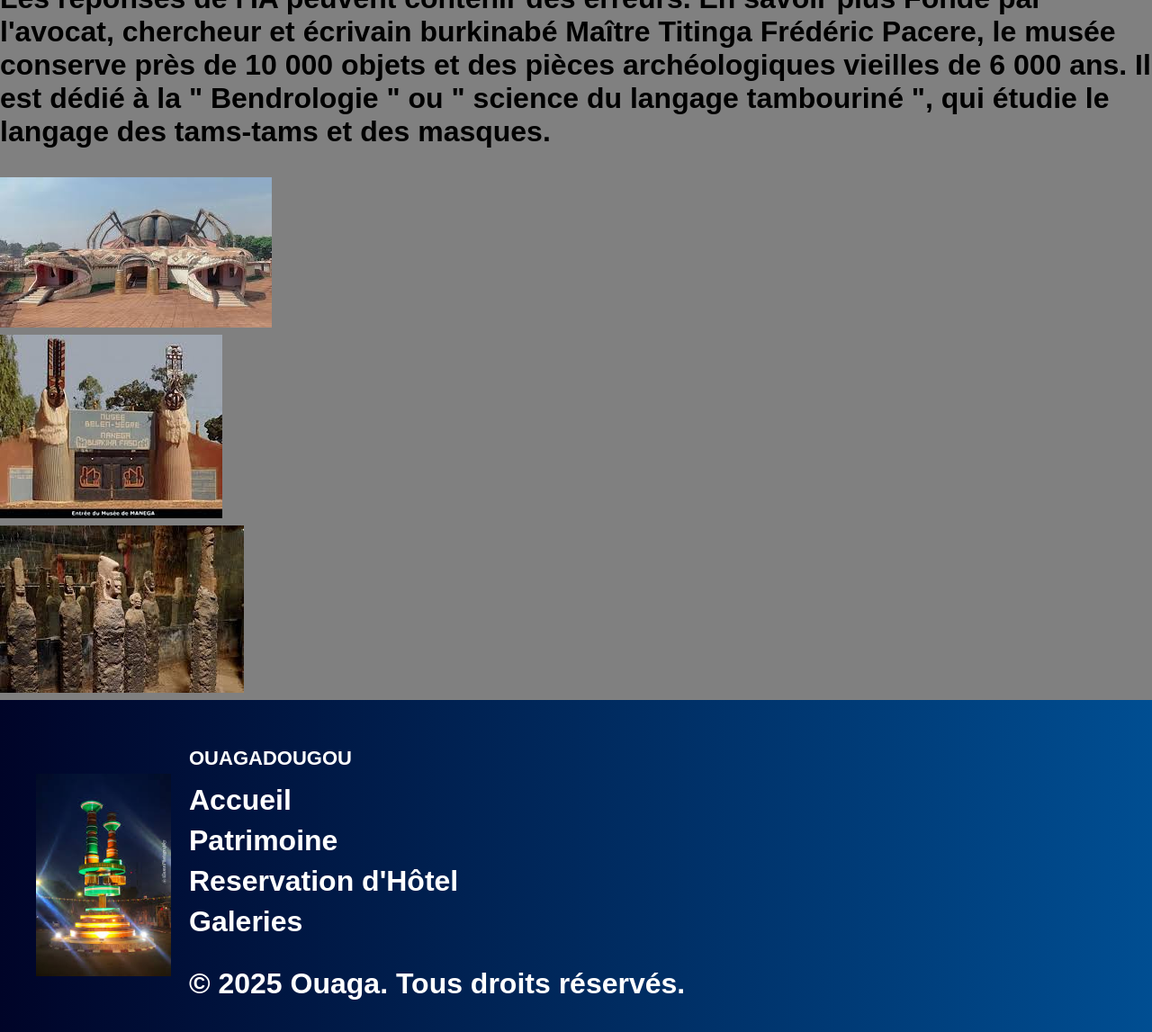
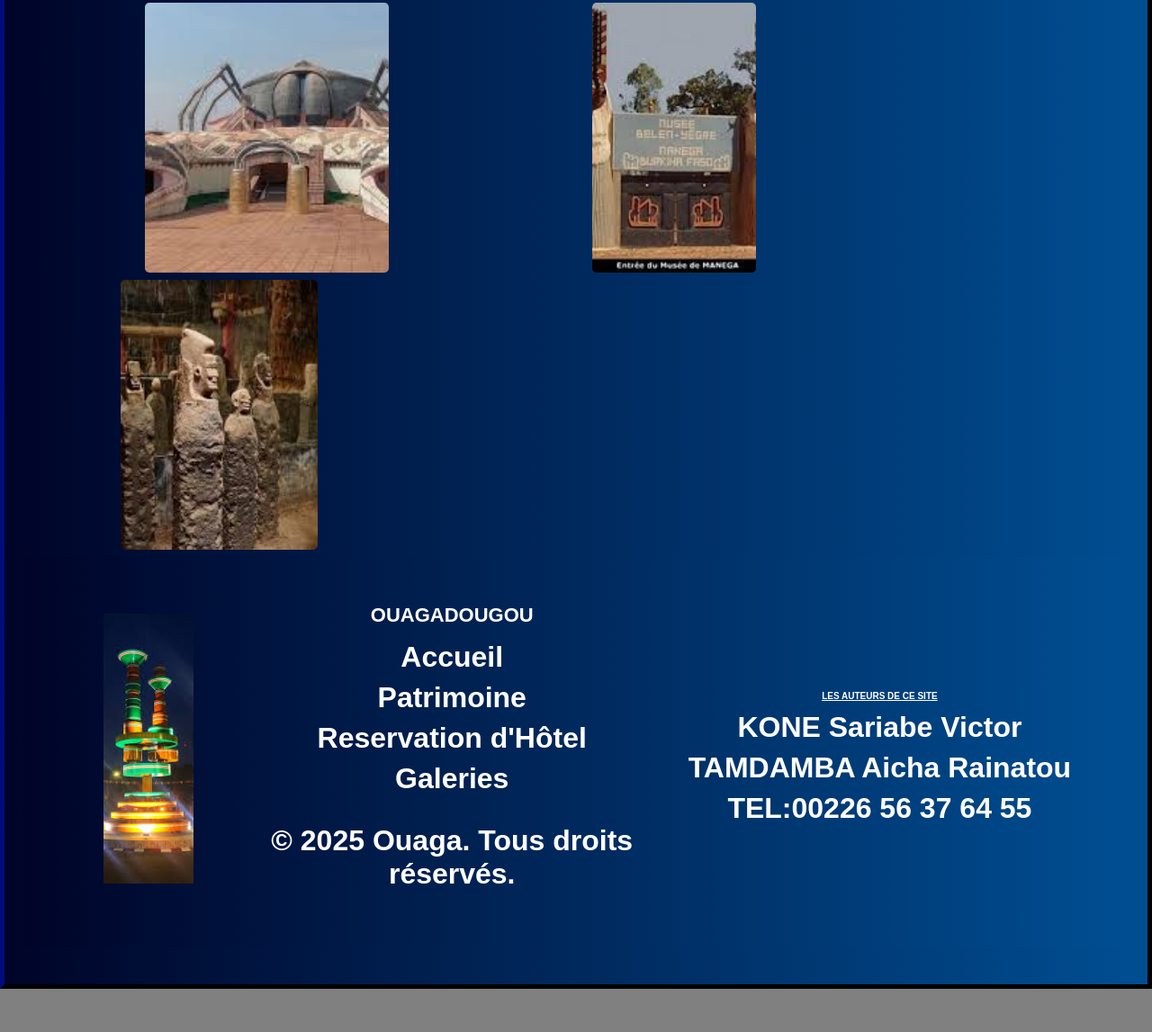
Before and after one commit to victor4241/victor-s-cite, a plain HTML site: page patrimoine9.html in a window 1280 px wide. Shown: the part 1580-2727 px from the top of the page at 90% size. After the commit the page ends 2679 px from the top, so only its background shows below. Drawn offline with Linux system fonts and the light colour scheme.

Commit message:
patrimoine9.html

```diff
--- a/patrimoine9.html
+++ b/patrimoine9.html
@@ -6,11 +6,18 @@
    <title>projet1</title>
  </head>
  <body>
-   <div id="tete">
-    	<h1>BIENVENU A OUAGADOUGOU</h1>
-    	<img src="kossyam.jpeg" alt="logo">
-    	</div>
-        <h1><u>Le Musée de Bendrologie de Manéga</u><h1>
+    <div id="tete">
+    	<h1><b>BIENVENU A OUAGADOUGOU</b></h1>
+    	<img src="logo.png" alt="logo">
+    	<div class="nav">
+    	<ul>
+    	    <li><a href="#">Accueil</a></li>
+    	    <li><a href="patrimoine.html">Patrimoine</a></li>
+    	     <li><a href="hotel.html">Reservation d'hotel</a></li>
+    	    <li><a href="galerie.html">Galerie</a></li>
+    	</ul>
+    </div>
+  <h1><u>Le Musée de Bendrologie de Manéga</u><h1>
       <pr>  <p>Le Musée de Bendrologie de Manéga, situé au Burkina Faso, est un musée dédié à la "Bendrologie" ou "science du langage tambouriné". Il rassemble une vaste collection d'objets artistiques et archéologiques, dont des masques, des fétiches, des instruments de musique et des céramiques traditionnelles, ainsi que des pièces archéologiques vieilles de plusieurs milliers d'années. Fondé par l'avocat burkinabé Titinga Frédéric Pacere, le musée vise à préserver et valoriser le patrimoine culturel burkinabé, en particulier le langage des tambours et des masques.
 Le musée est une institution culturelle majeure au Burkina Faso. Il conserve près de 10 000 objets et des pièces archéologiques, souvent datées de plusieurs siècles. Parmi les objets exposés, on peut citer :
 
@@ -33,19 +40,14 @@ Facebook ·
 Faso_vitrine
 Musée de Bendrologie de Manéga - MoMAA
 One of the standout exhibits includes 200-year-old Mossi rifles, which provide a fascinating glimpse into the country's past. ...
-MoMAA
-
-    Tout afficher
-
-Les réponses de l'IA peuvent contenir des erreurs. En savoir plus
 Fondé par l'avocat, chercheur et écrivain burkinabé Maître Titinga Frédéric Pacere, le musée conserve près de 10 000 objets et des pièces archéologiques vieilles de 6 000 ans. Il est dédié à la " Bendrologie " ou " science du langage tambouriné ", qui étudie le langage des tams-tams et des masques.</p>
-   </per>
-   <div class="imagepatri">
-    	  <div id class="img1"><a href="man1.jpeg" ><img src="man1.jpeg" alt="image1"></a></div>
-    	  <div id class="img2"><a href="man2.jpeg"><img src="man2.jpeg" alt="image2"></a></div>
-    	  <div id class="img3"><a href="man3.jpeg"><img src="man3.jpeg" alt="image3"></a></div>
+   </pre>
+   <div class="photo-gallery">
+    	 <a href="man1.jpeg" ><img src="man1.jpeg" alt="image1"></a>
+    	 <a href="man2.jpeg"><img src="man2.jpeg" alt="image2"></a>
+    	 <a href="man3.jpeg"><img src="man3.jpeg" alt="image3"></a>
    </div>
- <footer>
+<footer>
   <div class="footer-flex">
     <div class="footer-logo">
       <img src="pied.jpeg" alt="LogoOuaga">
@@ -53,13 +55,21 @@ Fondé par l'avocat, chercheur et écrivain burkinabé Maître Titinga Frédéri
     <div class="footer-links">
       <h3>OUAGADOUGOU</h3>
       <ul>
-        <li><a href="#accueil">Accueil</a></li>
-        <li><a href="#patrimoine">Patrimoine</a></li>
-        <li><a href="#hotel">Reservation d'Hôtel</a></li>
-        <li><a href="#galeries">Galeries</a></li>
+        <li><a href="#">Accueil</a></li>
+        <li><a href="patrimoine.html">Patrimoine</a></li>
+        <li><a href="hotel.html">Reservation d'Hôtel</a></li>
+        <li><a href="galerie.html">Galeries</a></li>
       </ul>
       <p>&copy; 2025 Ouaga. Tous droits réservés.</p>
     </div>
+    <div class="footer-author">
+      <h4><u>Les auteurs de ce site</u></h4>
+      <ul>
+        <li>KONE Sariabe Victor</li>
+        <li>TAMDAMBA Aicha Rainatou</li>
+         <li>TEL:00226 56 37 64 55</li>
+      </ul>
+      </div>
   </div>
 </footer>
 </body>
```
